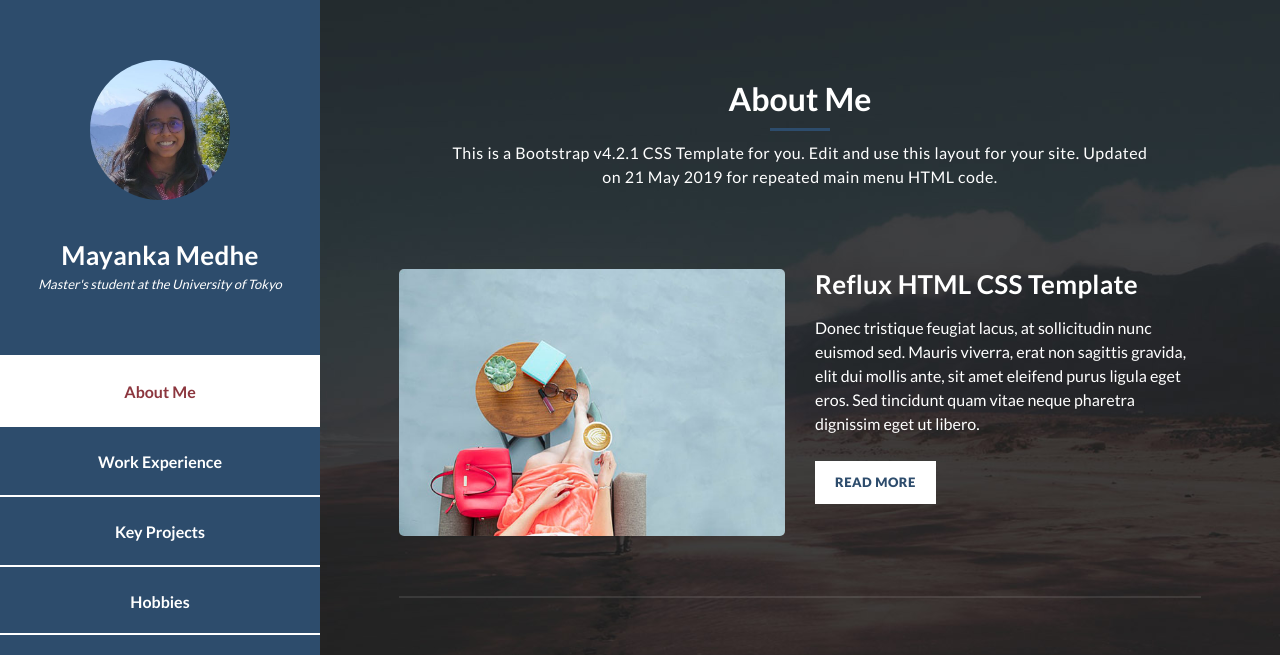
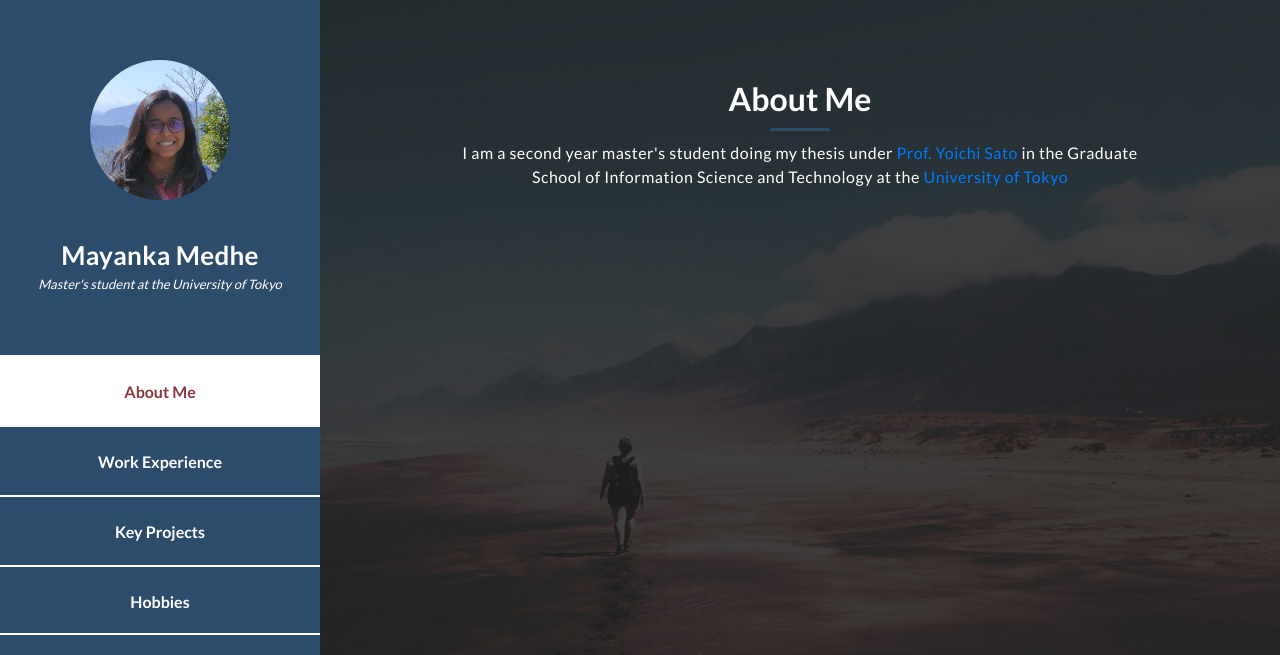
Before and after one commit to mayankamedhe/mayankamedhe.github.io, a plain HTML site: page index.html in a window 1280 px wide. Shown: the top 655 px of the page. Drawn offline with Linux system fonts and the light colour scheme.

Commit message:
Update index.html

```diff
--- a/index.html
+++ b/index.html
@@ -88,18 +88,17 @@ RED- #a43f49
             <h2>About Me</h2>
             <div class="line-dec"></div>
             <span
-              >This is a Bootstrap v4.2.1 CSS Template for you. Edit and use
-              this layout for your site. Updated on 21 May 2019 for repeated main menu HTML code.</span
+              >I am a second year master's student doing my thesis under <a href="https://sites.google.com/ut-vision.org/ysato/">Prof. Yoichi Sato</a> in the Graduate School of Information Science and Technology at the <a href="https://www.u-tokyo.ac.jp/ja/index.html">University of Tokyo</a> </span
             >
           </div>
-          <div class="left-image-post">
+          <!-- <div class="left-image-post">
             <div class="row">
               <div class="col-md-6">
                 <div class="left-image">
                   <img src="assets/images/left-image.jpg" alt="" />
                 </div>
-              </div>
-              <div class="col-md-6">
+              </div> -->
+              <!-- <div class="col-md-6">
                 <div class="right-text">
                   <h4>Reflux HTML CSS Template</h4>
                   <p>
@@ -112,7 +111,7 @@ RED- #a43f49
                   <div class="white-button">
                     <a href="#">Read More</a>
                   </div>
-                </div>
+                </div> -->
               </div>
             </div>
           </div>
```
